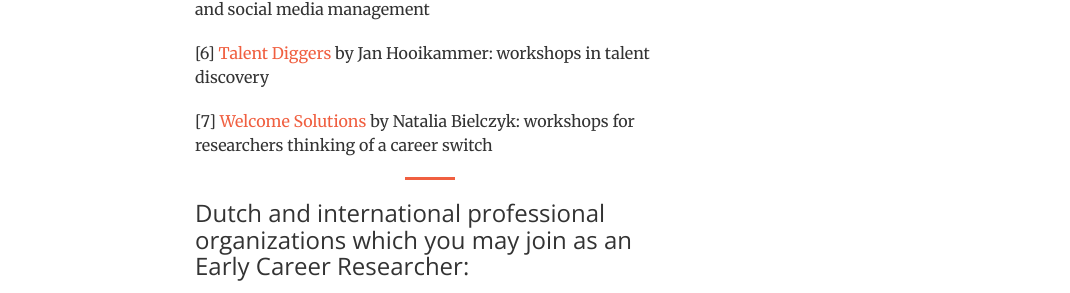
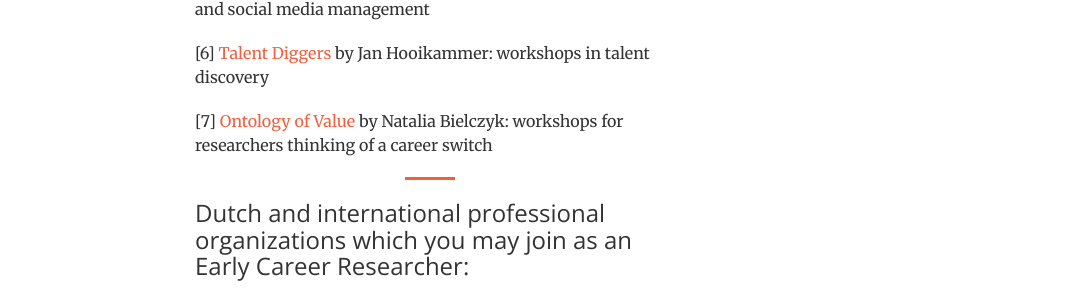
Before and after one commit to stichting-solaris/stichting-solaris.github.io, a Jekyll site: the page built from index.html, in a window 1280 px wide and 900 px high, scrolled down 13356 px. Shown: the part 149-442 px from the top of the window, without its empty margins (210-1280 px from the left). Built offline with Jekyll 4.4.1, drawn with Linux system fonts in a browser that asks for light colours.

Commit message:
Update resources.html

```diff
--- a/_includes/resources.html
+++ b/_includes/resources.html
@@ -59,7 +59,7 @@
 
                 <p> [6] <a href="https://talentdiggers.nl">Talent Diggers</a> by Jan Hooikammer: workshops in talent discovery</p>
 
-                <p> [7] <a href="https://welcome-solutions.com/index.php/career-training-services/">Welcome Solutions</a> by Natalia Bielczyk: workshops for researchers thinking of a career switch</p>
+                <p> [7] <a href=https://ontologyofvalue.com/ontology-of-value-masterclass-phd-edition/">Ontology of Value</a> by Natalia Bielczyk: workshops for researchers thinking of a career switch</p>
 
 <!-- International organizations): -->
                 <hr class="primary">
```
